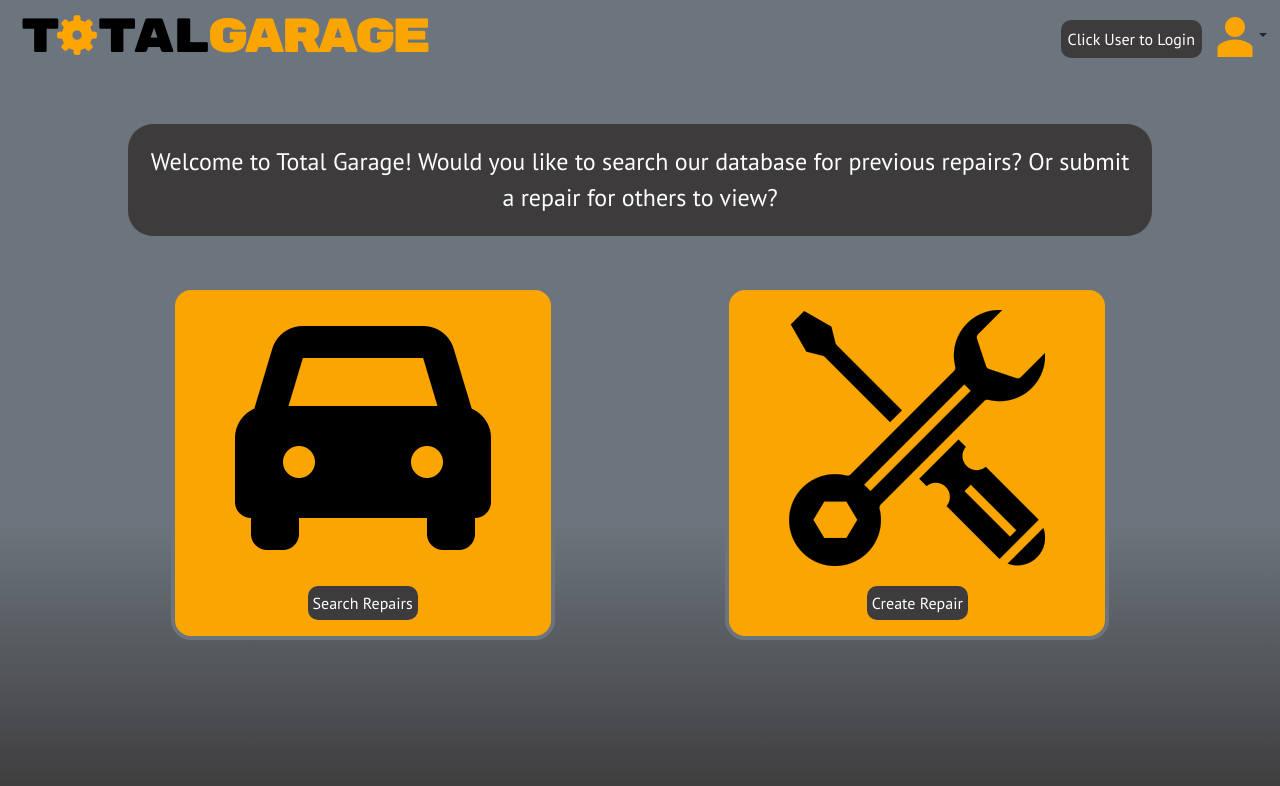
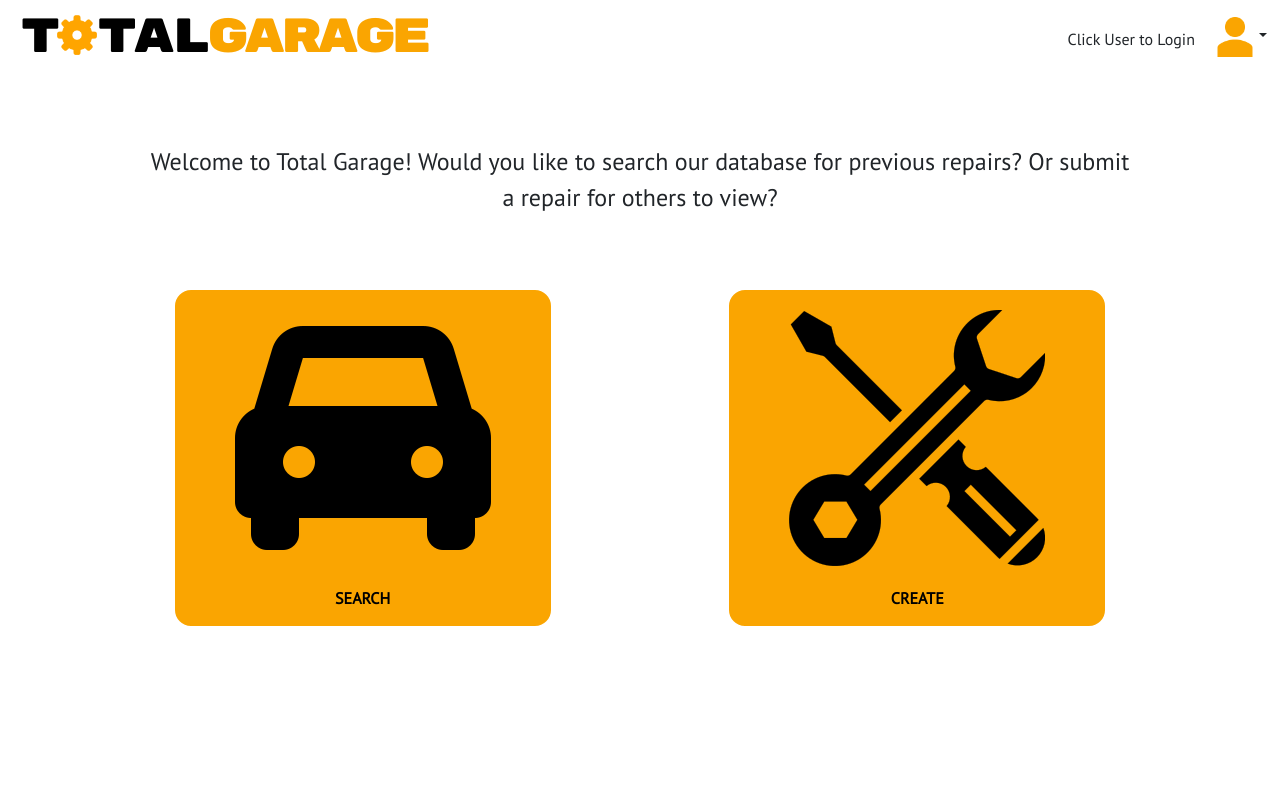
Before and after one commit to cwalbanese/total_garage_frontend, a React (Create React App) app: page / in a window 1280 px wide. Shown: the top 786 px of the page. Built offline with nearby package versions, Linux system fonts and the light colour scheme.

Commit message:
updated css

```diff
--- a/src/App.css
+++ b/src/App.css
@@ -1,8 +1,7 @@
 #body {
-  background: -moz-linear-gradient(top, #6c757d 0%, #6c757d 65%, #3d3b3c 100%);
-  background: linear-gradient(to bottom, #6c757d 0%, #6c757d 65%, #3d3b3c 100%)
-    fixed;
+  background-color: white;
   font-family: 'PT Sans', sans-serif;
+  overflow-x: hidden;
 }
 
 /* navigation */
@@ -47,7 +46,7 @@
   width: 30vw;
   height: 100%;
   flex-direction: column;
-  border: 4px solid #6c757d;
+  border: 4px solid white;
 }
 
 .home-button:hover {
@@ -56,12 +55,7 @@
 
 #search-message,
 #create-message {
-  background-color: transparent;
-  color: black;
-  background-color: #3d3b3c;
-  padding: 5px;
-  border-radius: 10px;
-  color: white;
+  font-weight: 900;
 }
 
 #search-message:hover,
@@ -78,8 +72,6 @@
   text-align: center;
   margin-top: 50px;
   margin-bottom: 50px;
-  background-color: #3d3b3c;
-  color: white;
   max-width: 80vw;
   border-radius: 25px;
   padding: 20px;
@@ -106,10 +98,7 @@
   margin-top: 50px;
   margin-bottom: 50px;
   margin-left: 20px;
-  background-color: #3d3b3c;
-  color: white;
   max-width: 80vw;
-  border-radius: 25px;
   padding: 20px;
   display: block;
   font-size: 1.5em;
@@ -147,10 +136,7 @@
 
 .login-message {
   margin-top: 20px;
-  background-color: #3d3b3c;
-  color: white;
   padding: 7px;
-  border-radius: 10px;
 }
 
 .form-container {
--- a/src/components/Home.js
+++ b/src/components/Home.js
@@ -15,7 +15,7 @@ function Home() {
         <a href="/search" id="link">
           <div className="home-button">
             <img className="car-button" src="./images/car.png" alt="car"></img>
-            <p id="search-message">Search Repairs</p>
+            <p id="search-message">SEARCH</p>
           </div>
         </a>
         <a href="/create" id="link">
@@ -25,7 +25,7 @@ function Home() {
               src="./images/wrench.png"
               alt="wrench"
             ></img>
-            <p id="create-message">Create Repair</p>
+            <p id="create-message">CREATE</p>
           </div>
         </a>
       </div>
```
